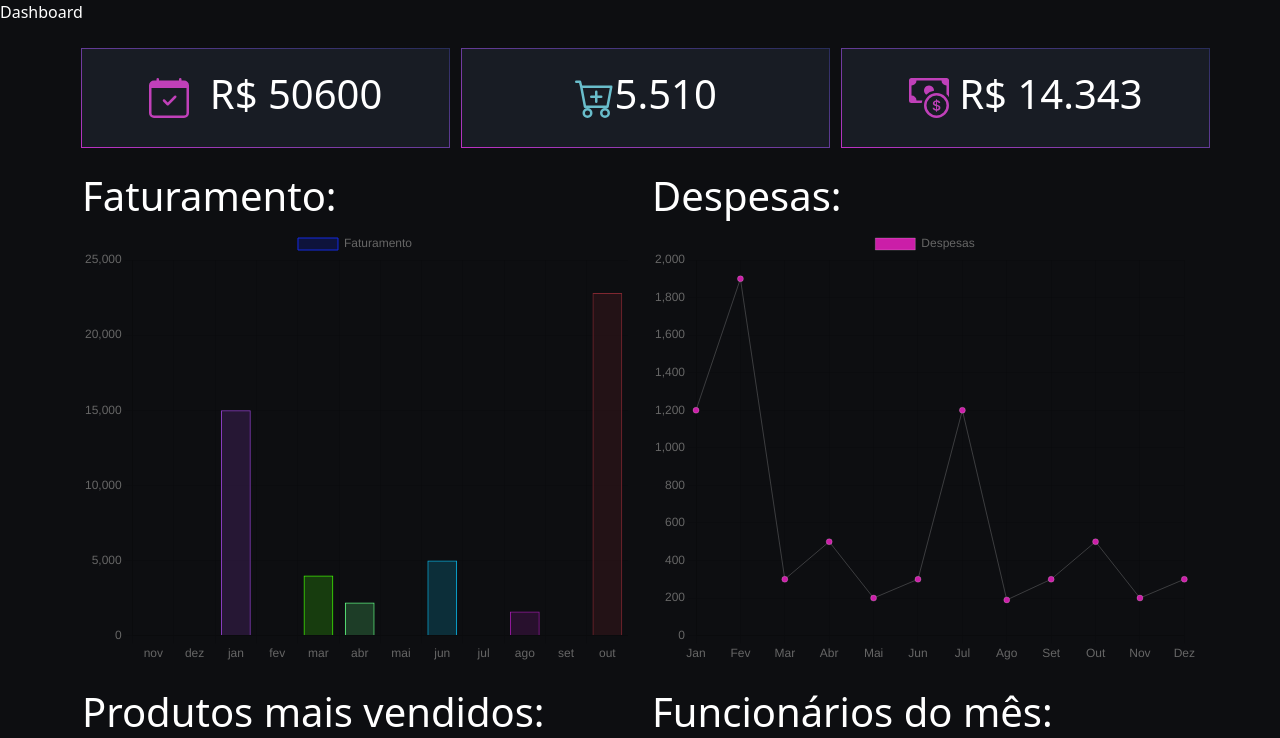
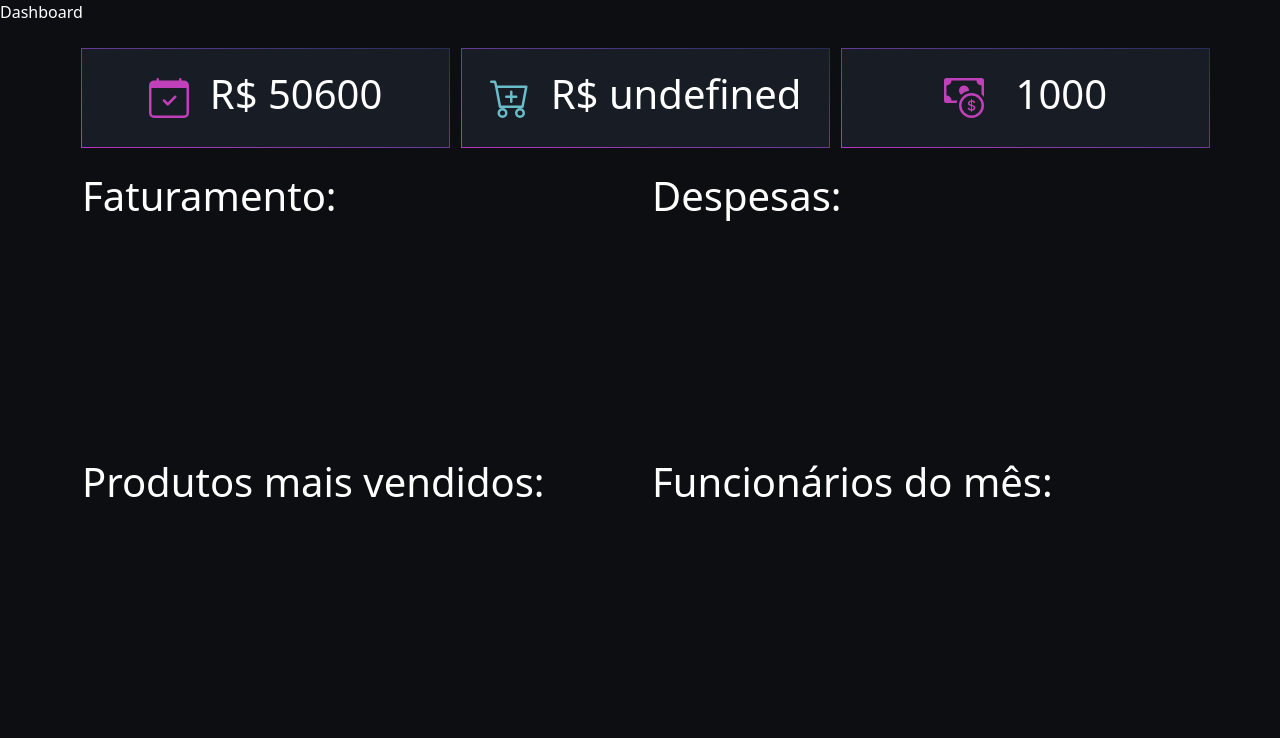
Before and after one commit to Icar0S/Dashboards-Web, a Django app: page / in a window 1280 px wide. Shown: the top 738 px of the page. Run offline with Django 4.2, Linux system fonts and the light colour scheme; data comes from the database, SQL or seed files in the repository; data that the repository does not hold is empty; a map, chart or similar area stays blank.

Commit message:
painel com campos Faturamento e Despesas dinâmicos

```diff
--- a/treino_PainelDashboard/models.py
+++ b/treino_PainelDashboard/models.py
@@ -9,6 +9,7 @@ class Produto(models.Model):
 
 class Vendedor(models.Model):
   nome = models.CharField(max_length=50)
+  despesa = models.FloatField()
 
   def __str__(self) -> str:
     return self.nome
--- a/treino_PainelDashboard/templates/home.html
+++ b/treino_PainelDashboard/templates/home.html
@@ -23,22 +23,21 @@ Dashboard
             d="M10.854 7.146a.5.5 0 0 1 0 .708l-3 3a.5.5 0 0 1-.708 0l-1.5-1.5a.5.5 0 1 1 .708-.708L7.5 9.793l2.646-2.647a.5.5 0 0 1 .708 0z" />
           <path
             d="M3.5 0a.5.5 0 0 1 .5.5V1h8V.5a.5.5 0 0 1 1 0V1h1a2 2 0 0 1 2 2v11a2 2 0 0 1-2 2H2a2 2 0 0 1-2-2V3a2 2 0 0 1 2-2h1V.5a.5.5 0 0 1 .5-.5zM1 4v10a1 1 0 0 0 1 1h12a1 1 0 0 0 1-1V4H1z" />
-        </svg> &nbspR$ <span id="faturamento_total">5.510</span></h1>
+        </svg> &nbspR$ <span id="faturamento_total">740</span></h1>
 
     </div>
 
     <div class="col-md informacoes_basicas">
-      <svg style="color: #69BDCB;" class="icone" xmlns="http://www.w3.org/2000/svg" fill="currentColor"
+      <h1> <svg style="color: #69BDCB;" class="icone" xmlns="http://www.w3.org/2000/svg" fill="currentColor"
           class="bi bi-cart-plus" viewBox="0 0 16 16">
           <path d="M9 5.5a.5.5 0 0 0-1 0V7H6.5a.5.5 0 0 0 0 1H8v1.5a.5.5 0 0 0 1 0V8h1.5a.5.5 0 0 0 0-1H9V5.5z" />
           <path
             d="M.5 1a.5.5 0 0 0 0 1h1.11l.401 1.607 1.498 7.985A.5.5 0 0 0 4 12h1a2 2 0 1 0 0 4 2 2 0 0 0 0-4h7a2 2 0 1 0 0 4 2 2 0 0 0 0-4h1a.5.5 0 0 0 .491-.408l1.5-8A.5.5 0 0 0 14.5 3H2.89l-.405-1.621A.5.5 0 0 0 2 1H.5zm3.915 10L3.102 4h10.796l-1.313 7h-8.17zM6 14a1 1 0 1 1-2 0 1 1 0 0 1 2 0zm7 0a1 1 0 1 1-2 0 1 1 0 0 1 2 0z" />
-      </svg>
-      <h1><span id="despesa_total">5.510</span></h1>
+        </svg> &nbspR$ <span id="despesa_total">400</span></h1>
     </div>
 
     <div class="col-md informacoes_basicas">
-      <svg class="icone" xmlns="http://www.w3.org/2000/svg" fill="currentColor" class="bi bi-cash-coin"
+      <h1> <svg class="icone" xmlns="http://www.w3.org/2000/svg" fill="currentColor" class="bi bi-cash-coin"
           viewBox="0 0 16 16">
           <path fill-rule="evenodd" d="M11 15a4 4 0 1 0 0-8 4 4 0 0 0 0 8zm5-4a5 5 0 1 1-10 0 5 5 0 0 1 10 0z" />
           <path
@@ -46,8 +45,7 @@ Dashboard
           <path
             d="M1 0a1 1 0 0 0-1 1v8a1 1 0 0 0 1 1h4.083c.058-.344.145-.678.258-1H3a2 2 0 0 0-2-2V3a2 2 0 0 0 2-2h10a2 2 0 0 0 2 2v3.528c.38.34.717.728 1 1.154V1a1 1 0 0 0-1-1H1z" />
           <path d="M9.998 5.083 10 5a2 2 0 1 0-3.132 1.65 5.982 5.982 0 0 1 3.13-1.567z" />
-      </svg>
-      <h1>&nbspR$ 14.343</h1>
+        </svg> &nbsp <span id="lucro_total">1000</span></h1>
     </div>
 
   </div>
@@ -115,9 +113,12 @@ Dashboard
 <script src="{% static 'js/index.js' %}"></script>
 <script>
   window.onload = function (event) {
+
     renderiza_total_vendido('{% url "retorna_total_vendido" %}')
 
-    renderiza_total_vendido('{% url "retorna_total_despesa" %}')
+    renderiza_total_despesa('{% url "retorna_total_despesa" %}')
+
+    renderiza_total_lucro()
 
     renderiza_despesas_mensal()
 
--- a/treino_PainelDashboard/urls.py
+++ b/treino_PainelDashboard/urls.py
@@ -5,6 +5,7 @@ urlpatterns = [
   path('', views.home, name="home"),
   path('retorna_total_vendido', views.retorna_total_vendido, name="retorna_total_vendido"),
   path('retorna_total_despesa', views.retorna_total_despesa, name="retorna_total_despesa"),
+
   path('relatorio_faturamento', views.relatorio_faturamento, name="relatorio_faturamento"),
   path('relatorio_produtos', views.relatorio_produtos, name="relatorio_produtos"),
   path('relatorio_funcionario', views.relatorio_funcionario, name="relatorio_funcionario"),
--- a/treino_PainelDashboard/views.py
+++ b/treino_PainelDashboard/views.py
@@ -13,10 +13,9 @@ def retorna_total_vendido(request):
         return JsonResponse({'total': total})
 
 def retorna_total_despesa(request):
-    despesas = Vendas.objects.all().aggregate(Sum('despesas'))['despesas__sum']
+    despesa = Vendedor.objects.all().aggregate(Sum('despesa'))['despesa__sum']
     if request.method == "GET":
-        return JsonResponse({'despesas': despesas})
-
+        return JsonResponse({'despesa': despesa})
 
 
 def relatorio_faturamento(request):
```
Also changed, not shown: treino_PainelDashboard/migrations/0004_vendedor_despesa_alter_vendas_data.py (added), treino_PainelDashboard/migrations/0005_alter_vendas_data_alter_vendedor_despesa.py (added), treino_PainelDashboard/migrations/0006_alter_vendas_data_alter_vendedor_despesa.py (added). Lines whose indentation alone changed are shown as unchanged.
